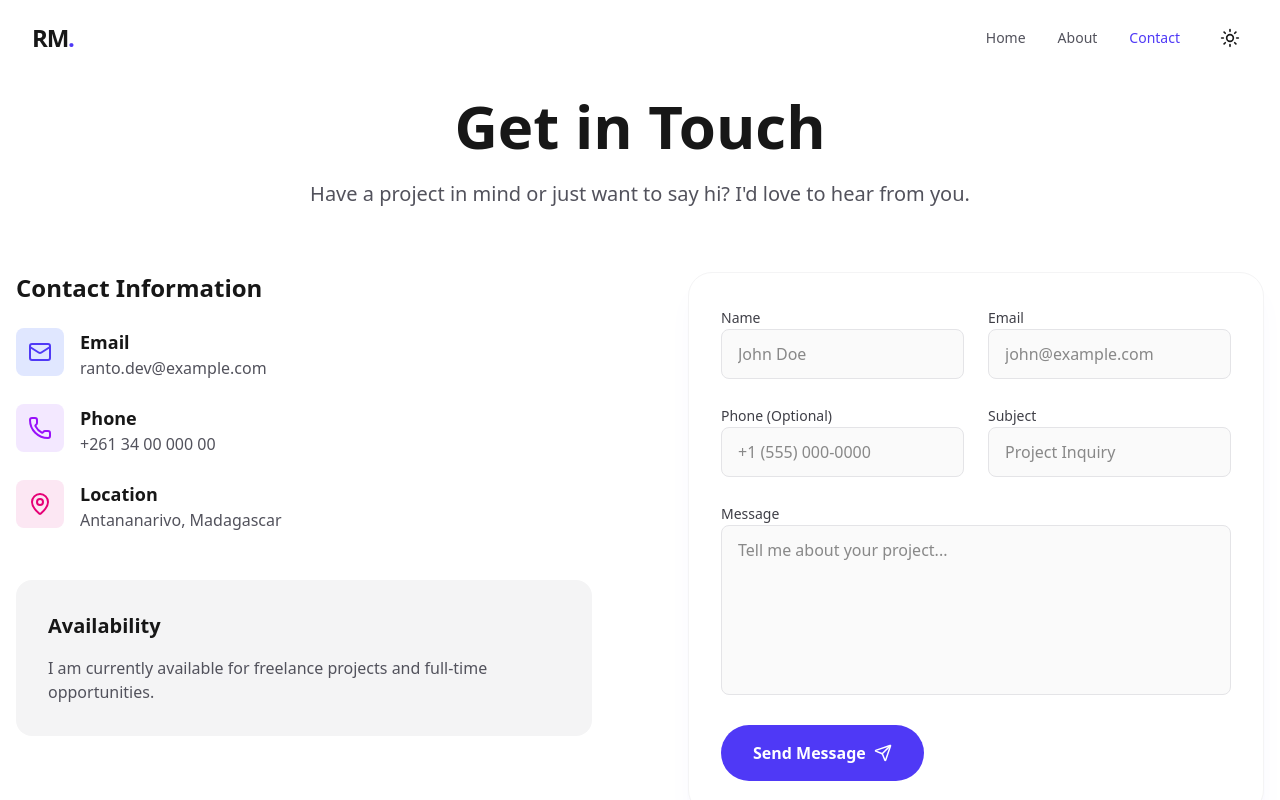
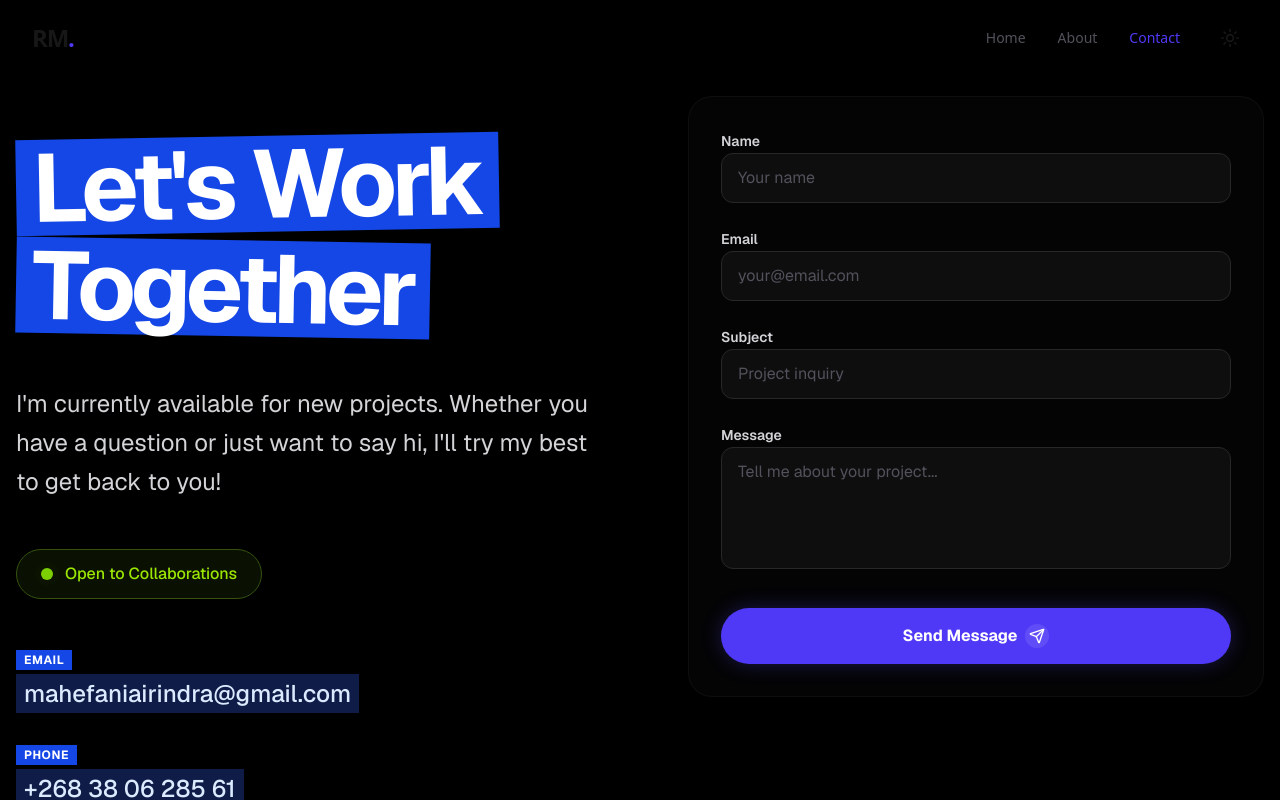
Before and after one commit to HossanaRanto/portfolio-v2, a Next.js app: page /contact in a window 1280 px wide. Shown: the top 800 px of the page. Built offline with nearby package versions, Linux system fonts and the light colour scheme.

Commit message:
feat(contact): implement contact section and integrate into home page

```diff
--- a/src/app/(public)/contact/page.tsx
+++ b/src/app/(public)/contact/page.tsx
@@ -1,65 +1,86 @@
 import { ContactForm } from "@/presentation/components/domain/ContactForm";
-import { Mail, MapPin, Phone } from "lucide-react";
+import { Github, Linkedin, Twitter } from "lucide-react";
+import Link from "next/link";
 
 export default function ContactPage() {
     return (
-        <div className="min-h-screen pt-24 pb-12 px-4">
+        <div className="min-h-screen pt-24 pb-12 px-4 bg-black text-white font-sans">
             <div className="max-w-7xl mx-auto">
-                <div className="text-center mb-16">
-                    <h1 className="text-4xl md:text-6xl font-bold mb-6">Get in Touch</h1>
-                    <p className="text-xl text-zinc-600 dark:text-zinc-400 max-w-2xl mx-auto">
-                        Have a project in mind or just want to say hi? I&apos;d love to hear from you.
-                    </p>
-                </div>
+                <div className="grid grid-cols-1 lg:grid-cols-2 gap-12 lg:gap-24 items-start">
 
-                <div className="grid grid-cols-1 lg:grid-cols-2 gap-12 lg:gap-24">
-                    <div>
-                         <div className="mb-12">
-                            <h2 className="text-2xl font-bold mb-6">Contact Information</h2>
-                            <div className="space-y-6">
-                                <div className="flex items-start gap-4">
-                                    <div className="p-3 bg-indigo-100 dark:bg-indigo-900/30 rounded-lg text-indigo-600 dark:text-indigo-400">
-                                        <Mail size={24} />
-                                    </div>
-                                    <div>
-                                        <h3 className="font-semibold text-lg">Email</h3>
-                                        <a href="mailto:ranto.dev@example.com" className="text-zinc-600 dark:text-zinc-400 hover:text-indigo-600 transition-colors">
-                                            ranto.dev@example.com
-                                        </a>
-                                    </div>
+                    {/* LEFT COLUMN */}
+                    <div className="space-y-12 pt-10">
+                        {/* Title */}
+                        <div className="space-y-4">
+                             <h1 className="text-6xl md:text-8xl font-bold tracking-tighter leading-none">
+                                <span className="bg-blue-700 px-4 inline-block transform -rotate-1">Let&apos;s Work</span>
+                                <br />
+                                <span className="bg-blue-700 px-4 inline-block transform rotate-1 mt-2">Together</span>
+                            </h1>
+                        </div>
+
+                         {/* Subtitle */}
+                        <p className="text-xl md:text-2xl text-zinc-300 leading-relaxed max-w-xl">
+                            I&apos;m currently available for new projects. Whether you have a question or just want to say hi, I&apos;ll try my best to get back to you!
+                        </p>
+
+                         {/* Status Badge */}
+                        <div className="inline-flex items-center gap-3 px-6 py-3 rounded-full border border-lime-900 bg-lime-900/20">
+                            <span className="relative flex h-3 w-3">
+                                <span className="animate-ping absolute inline-flex h-full w-full rounded-full bg-lime-400 opacity-75"></span>
+                                <span className="relative inline-flex rounded-full h-3 w-3 bg-lime-500"></span>
+                            </span>
+                            <span className="text-lime-400 font-medium">Open to Collaborations</span>
+                        </div>
+
+                        {/* Contact Details */}
+                        <div className="space-y-8">
+                             {/* Email */}
+                            <div className="space-y-2">
+                                <span className="inline-block px-2 py-0.5 bg-blue-700 text-white text-xs font-bold uppercase tracking-wider">
+                                    Email
+                                </span>
+                                <div className="block">
+                                    <a href="mailto:mahefaniairindra@gmail.com" className="text-xl md:text-2xl font-medium bg-blue-900/50 hover:bg-blue-800 px-2 py-1 transition-colors text-blue-100">
+                                        mahefaniairindra@gmail.com
+                                    </a>
                                 </div>
-                                <div className="flex items-start gap-4">
-                                    <div className="p-3 bg-purple-100 dark:bg-purple-900/30 rounded-lg text-purple-600 dark:text-purple-400">
-                                        <Phone size={24} />
-                                    </div>
-                                      <div>
-                                        <h3 className="font-semibold text-lg">Phone</h3>
-                                        <p className="text-zinc-600 dark:text-zinc-400">+261 34 00 000 00</p>
-                                    </div>
+                            </div>
+
+                             {/* Phone */}
+                            <div className="space-y-2">
+                                <span className="inline-block px-2 py-0.5 bg-blue-700 text-white text-xs font-bold uppercase tracking-wider">
+                                    Phone
+                                </span>
+                                <div className="block">
+                                    <a href="tel:+268380628561" className="text-xl md:text-2xl font-medium bg-blue-900/50 hover:bg-blue-800 px-2 py-1 transition-colors text-blue-100">
+                                        +268 38 06 285 61
+                                    </a>
                                 </div>
-                                <div className="flex items-start gap-4">
-                                    <div className="p-3 bg-pink-100 dark:bg-pink-900/30 rounded-lg text-pink-600 dark:text-pink-400">
-                                        <MapPin size={24} />
-                                    </div>
-                                      <div>
-                                        <h3 className="font-semibold text-lg">Location</h3>
-                                        <p className="text-zinc-600 dark:text-zinc-400">Antananarivo, Madagascar</p>
-                                    </div>
+                            </div>
+
+                             {/* Social */}
+                            <div className="space-y-2">
+                                <span className="inline-block px-2 py-0.5 bg-blue-700 text-white text-xs font-bold uppercase tracking-wider">
+                                    Social
+                                </span>
+                                <div className="flex gap-4">
+                                    <Link href="https://github.com" target="_blank" className="bg-blue-800 hover:bg-blue-700 text-white px-4 py-2 rounded-lg font-medium transition-colors flex items-center gap-2">
+                                         <Github className="w-4 h-4" /> GitHub
+                                    </Link>
+                                    <Link href="https://linkedin.com" target="_blank" className="bg-blue-800 hover:bg-blue-700 text-white px-4 py-2 rounded-lg font-medium transition-colors flex items-center gap-2">
+                                         <Linkedin className="w-4 h-4" /> LinkedIn
+                                    </Link>
                                 </div>
                             </div>
                         </div>
-
-                        <div className="p-8 bg-zinc-100 dark:bg-zinc-900 rounded-2xl">
-                             <h3 className="font-bold text-xl mb-4">Availability</h3>
-                             <p className="text-zinc-600 dark:text-zinc-400">
-                                 I am currently available for freelance projects and full-time opportunities.
-                             </p>
-                        </div>
                     </div>
 
-                    <div className="bg-white dark:bg-zinc-950 p-8 rounded-3xl shadow-xl shadow-indigo-500/5 border border-zinc-100 dark:border-zinc-800">
+                    {/* RIGHT COLUMN - FORM */}
+                    <div>
                         <ContactForm />
                     </div>
+
                 </div>
             </div>
         </div>
--- a/src/app/(public)/page.tsx
+++ b/src/app/(public)/page.tsx
@@ -1,11 +1,101 @@
 import { Hero } from "@/presentation/components/domain/Hero";
 import { FeaturedProjects } from "@/presentation/components/domain/FeaturedProjects";
+import { ExperienceTimeline } from "@/presentation/components/domain/ExperienceTimeline";
+import { getExperiencesAction } from "@/application/use-cases/experience.actions";
+import { ContactForm } from "@/presentation/components/domain/ContactForm";
+import { Github, Linkedin } from "lucide-react";
+import Link from "next/link";
+import { DecryptedText } from "@/presentation/components/ui/decrypted-text";
 
-export default function Home() {
+export default async function Home() {
+  const experiences = await getExperiencesAction();
+
   return (
     <div>
       <Hero />
+      <ExperienceTimeline experiences={experiences} />
       <FeaturedProjects />
+
+      {/* Contact Section */}
+      <section id="contact" className="min-h-screen py-24 px-4 bg-white dark:bg-black text-zinc-900 dark:text-white font-sans">
+            <div className="max-w-7xl mx-auto">
+                <div className="grid grid-cols-1 lg:grid-cols-2 gap-12 lg:gap-24 items-start">
+
+                    {/* LEFT COLUMN */}
+                    <div className="space-y-12 pt-10 sticky top-24">
+                        {/* Title */}
+                        <div className="space-y-4">
+                             <h1 className="text-5xl md:text-7xl font-bold tracking-tighter leading-none text-zinc-900 dark:text-white">
+                                <span className="block">Let&apos;s Work</span>
+                                <span className="block text-indigo-600 dark:text-indigo-500">Together</span>
+                            </h1>
+                        </div>
+
+                         {/* Subtitle */}
+                        <div className="text-lg md:text-xl text-zinc-600 dark:text-zinc-400 leading-relaxed max-w-xl">
+                            <DecryptedText text="I'm currently available for new projects. Whether you have a question or just want to say hi, I'll try my best to get back to you!" animateOn="view" speed={80} />
+                        </div>
+
+                         {/* Status Badge */}
+                        <div className="inline-flex items-center gap-3 px-6 py-3 rounded-full border border-indigo-200 dark:border-indigo-900 bg-indigo-50 dark:bg-indigo-900/20">
+                            <span className="relative flex h-3 w-3">
+                                <span className="animate-ping absolute inline-flex h-full w-full rounded-full bg-indigo-400 opacity-75"></span>
+                                <span className="relative inline-flex rounded-full h-3 w-3 bg-indigo-500"></span>
+                            </span>
+                            <span className="text-indigo-700 dark:text-indigo-400 font-medium">Open to Collaborations</span>
+                        </div>
+
+                        {/* Contact Details */}
+                        <div className="space-y-8">
+                             {/* Email */}
+                            <div className="space-y-2">
+                                <span className="text-sm font-bold uppercase tracking-wider text-zinc-500 dark:text-zinc-500">
+                                    Email
+                                </span>
+                                <div className="block">
+                                    <a href="mailto:mahefaniairindra@gmail.com" className="text-lg md:text-xl font-medium text-zinc-900 dark:text-zinc-100 hover:text-indigo-600 dark:hover:text-indigo-400 transition-colors">
+                                        mahefaniairindra@gmail.com
+                                    </a>
+                                </div>
+                            </div>
+
+                             {/* Phone */}
+                            <div className="space-y-2">
+                                <span className="text-sm font-bold uppercase tracking-wider text-zinc-500 dark:text-zinc-500">
+                                    Phone
+                                </span>
+                                <div className="block">
+                                    <a href="tel:+268380628561" className="text-lg md:text-xl font-medium text-zinc-900 dark:text-zinc-100 hover:text-indigo-600 dark:hover:text-indigo-400 transition-colors">
+                                        +268 38 06 285 61
+                                    </a>
+                                </div>
+                            </div>
+
+                             {/* Social */}
+                            <div className="space-y-2">
+                                <span className="text-sm font-bold uppercase tracking-wider text-zinc-500 dark:text-zinc-500">
+                                    Social
+                                </span>
+                                <div className="flex gap-4">
+                                    <Link href="https://github.com" target="_blank" className="bg-zinc-100 dark:bg-zinc-900 hover:bg-zinc-200 dark:hover:bg-zinc-800 text-zinc-900 dark:text-white px-4 py-2 rounded-lg font-medium transition-colors flex items-center gap-2 border border-zinc-200 dark:border-zinc-800">
+                                         <Github className="w-4 h-4" /> GitHub
+                                    </Link>
+                                    <Link href="https://linkedin.com" target="_blank" className="bg-zinc-100 dark:bg-zinc-900 hover:bg-zinc-200 dark:hover:bg-zinc-800 text-zinc-900 dark:text-white px-4 py-2 rounded-lg font-medium transition-colors flex items-center gap-2 border border-zinc-200 dark:border-zinc-800">
+                                         <Linkedin className="w-4 h-4" /> LinkedIn
+                                    </Link>
+                                </div>
+                            </div>
+                        </div>
+                    </div>
+
+                    {/* RIGHT COLUMN - FORM */}
+                    <div>
+                        <ContactForm />
+                    </div>
+
+                </div>
+            </div>
+      </section>
     </div>
   );
 }
--- a/src/presentation/components/domain/ContactForm.tsx
+++ b/src/presentation/components/domain/ContactForm.tsx
@@ -19,7 +19,6 @@ export function ContactForm() {
                 email: formData.get('email') as string,
                 subject: formData.get('subject') as string,
                 content: formData.get('content') as string,
-                phone: formData.get('phone') as string
             });
             setSuccess(true);
             (e.target as HTMLFormElement).reset();
@@ -36,13 +35,13 @@ export function ContactForm() {
             <motion.div
                 initial={{ opacity: 0, scale: 0.9 }}
                 animate={{ opacity: 1, scale: 1 }}
-                className="p-8 bg-green-50 dark:bg-green-900/20 text-green-700 dark:text-green-400 rounded-2xl text-center border border-green-200 dark:border-green-800"
+                className="p-8 bg-zinc-900 border border-zinc-800 rounded-2xl text-center"
             >
-                <h3 className="text-2xl font-bold mb-2">Message Sent! 🚀</h3>
-                <p className="text-lg mb-6">Thanks for reaching out. I&apos;ll get back to you as soon as possible.</p>
+                <h3 className="text-2xl font-bold mb-2 text-white">Message Sent! 🚀</h3>
+                <p className="text-zinc-400 mb-6">Thanks for reaching out. I&apos;ll get back to you as soon as possible.</p>
                 <button
                     onClick={() => setSuccess(false)}
-                    className="px-6 py-2 bg-green-600 text-white rounded-full hover:bg-green-700 transition-colors"
+                    className="px-6 py-2 bg-indigo-600 text-white font-bold rounded-full hover:bg-indigo-500 transition-colors"
                 >
                     Send another message
                 </button>
@@ -51,63 +50,58 @@ export function ContactForm() {
     }
 
     return (
-        <form onSubmit={handleSubmit} className="space-y-6">
-            <div className="grid grid-cols-1 md:grid-cols-2 gap-6">
+        <form onSubmit={handleSubmit} className="space-y-6 bg-zinc-950/50 p-6 md:p-8 rounded-3xl border border-zinc-900/50 backdrop-blur-sm">
             <div className="space-y-2">
-                    <label htmlFor="name" className="text-sm font-medium text-zinc-700 dark:text-zinc-300">Name</label>
+                <label htmlFor="name" className="text-sm font-semibold text-zinc-300">
+                    Name
+                </label>
                 <input
                     required
                     type="text"
                     name="name"
                     id="name"
-                        className="w-full px-4 py-3 rounded-lg bg-zinc-50 dark:bg-zinc-900 border border-zinc-200 dark:border-zinc-800 focus:outline-none focus:ring-2 focus:ring-indigo-500 transition-all"
-                        placeholder="John Doe"
+                    className="w-full px-4 py-3 rounded-xl bg-zinc-900/50 border border-zinc-800 text-zinc-100 focus:outline-none focus:ring-2 focus:ring-indigo-500 focus:border-transparent transition-all placeholder:text-zinc-600"
+                    placeholder="Your name"
                 />
             </div>
+
             <div className="space-y-2">
-                    <label htmlFor="email" className="text-sm font-medium text-zinc-700 dark:text-zinc-300">Email</label>
+                <label htmlFor="email" className="text-sm font-semibold text-zinc-300">
+                    Email
+                </label>
                 <input
                     required
                     type="email"
                     name="email"
                     id="email"
-                        className="w-full px-4 py-3 rounded-lg bg-zinc-50 dark:bg-zinc-900 border border-zinc-200 dark:border-zinc-800 focus:outline-none focus:ring-2 focus:ring-indigo-500 transition-all"
-                        placeholder="john@example.com"
+                    className="w-full px-4 py-3 rounded-xl bg-zinc-900/50 border border-zinc-800 text-zinc-100 focus:outline-none focus:ring-2 focus:ring-indigo-500 focus:border-transparent transition-all placeholder:text-zinc-600"
+                    placeholder="your@email.com"
                 />
             </div>
-            </div>
 
-            <div className="grid grid-cols-1 md:grid-cols-2 gap-6">
             <div className="space-y-2">
-                    <label htmlFor="phone" className="text-sm font-medium text-zinc-700 dark:text-zinc-300">Phone (Optional)</label>
-                    <input
-                        type="tel"
-                        name="phone"
-                        id="phone"
-                        className="w-full px-4 py-3 rounded-lg bg-zinc-50 dark:bg-zinc-900 border border-zinc-200 dark:border-zinc-800 focus:outline-none focus:ring-2 focus:ring-indigo-500 transition-all"
-                        placeholder="+1 (555) 000-0000"
-                    />
-                </div>
-                <div className="space-y-2">
-                    <label htmlFor="subject" className="text-sm font-medium text-zinc-700 dark:text-zinc-300">Subject</label>
+                 <label htmlFor="subject" className="text-sm font-semibold text-zinc-300">
+                    Subject
+                </label>
                 <input
                     type="text"
                     name="subject"
                     id="subject"
-                        className="w-full px-4 py-3 rounded-lg bg-zinc-50 dark:bg-zinc-900 border border-zinc-200 dark:border-zinc-800 focus:outline-none focus:ring-2 focus:ring-indigo-500 transition-all"
-                        placeholder="Project Inquiry"
+                    className="w-full px-4 py-3 rounded-xl bg-zinc-900/50 border border-zinc-800 text-zinc-100 focus:outline-none focus:ring-2 focus:ring-indigo-500 focus:border-transparent transition-all placeholder:text-zinc-600"
+                    placeholder="Project inquiry"
                 />
-                </div>
             </div>
 
             <div className="space-y-2">
-                <label htmlFor="content" className="text-sm font-medium text-zinc-700 dark:text-zinc-300">Message</label>
+                <label htmlFor="content" className="text-sm font-semibold text-zinc-300">
+                    Message
+                </label>
                 <textarea
                     required
                     name="content"
                     id="content"
-                    rows={6}
-                    className="w-full px-4 py-3 rounded-lg bg-zinc-50 dark:bg-zinc-900 border border-zinc-200 dark:border-zinc-800 focus:outline-none focus:ring-2 focus:ring-indigo-500 transition-all resize-none"
+                    rows={4}
+                    className="w-full px-4 py-3 rounded-xl bg-zinc-900/50 border border-zinc-800 text-zinc-100 focus:outline-none focus:ring-2 focus:ring-indigo-500 focus:border-transparent transition-all placeholder:text-zinc-600 resize-none"
                     placeholder="Tell me about your project..."
                 />
             </div>
@@ -115,18 +109,19 @@ export function ContactForm() {
             <button
                 type="submit"
                 disabled={loading}
-                className="w-full md:w-auto px-8 py-4 bg-indigo-600 hover:bg-indigo-700 text-white font-bold rounded-full transition-all hover:scale-105 active:scale-95 disabled:opacity-70 disabled:hover:scale-100 flex items-center justify-center gap-2"
+                className="w-full py-4 bg-indigo-600 hover:bg-indigo-500 text-white font-bold rounded-full transition-all flex items-center justify-center gap-2 group disabled:opacity-50 disabled:cursor-not-allowed mt-8 shadow-[0_0_20px_rgba(79,70,229,0.3)] hover:shadow-[0_0_25px_rgba(79,70,229,0.5)]"
             >
                 {loading ? (
-                    <>
-                        <Loader2 className="animate-spin" /> Sending...
-                    </>
+                    <Loader2 className="w-5 h-5 animate-spin" />
                 ) : (
                     <>
-                        Send Message <Send size={18} />
+                        Send Message
+                        <div className="bg-white/10 rounded-full p-1 group-hover:translate-x-1 transition-transform">
+                             <Send className="w-4 h-4" />
+                        </div>
                     </>
                 )}
             </button>
         </form>
-    )
+    );
 }
```
Lines whose indentation alone changed are shown as unchanged.
